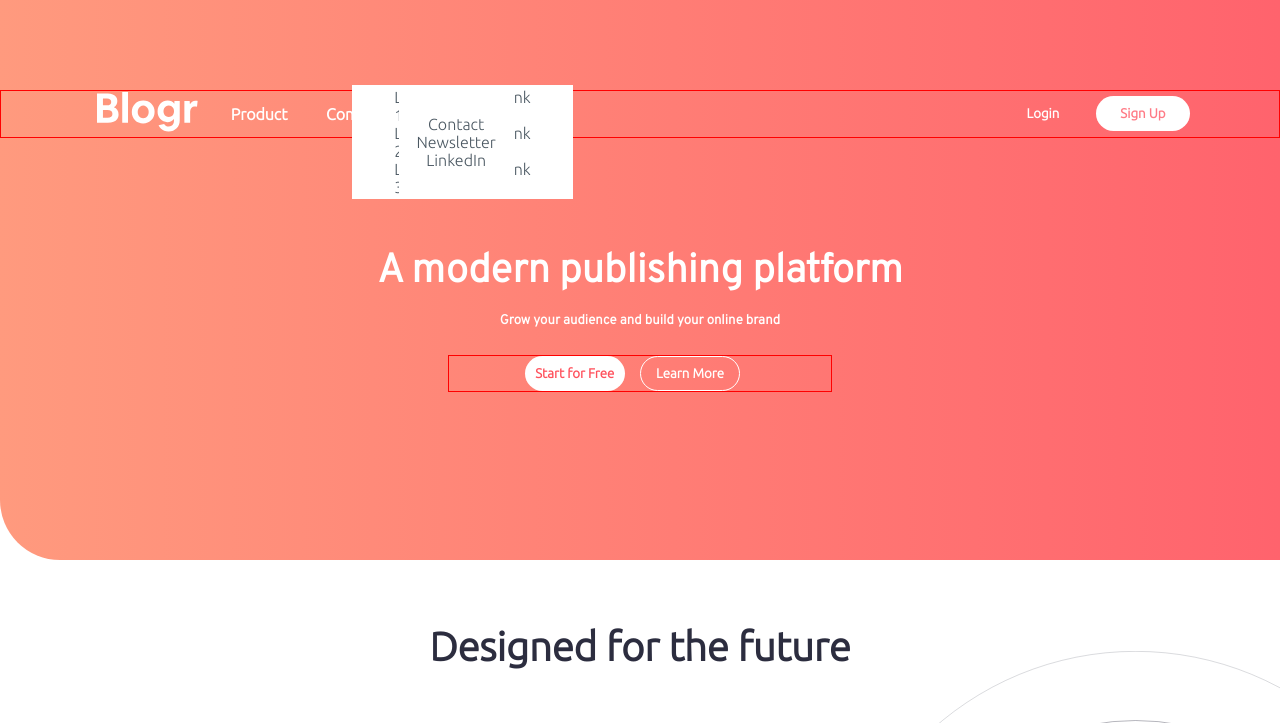
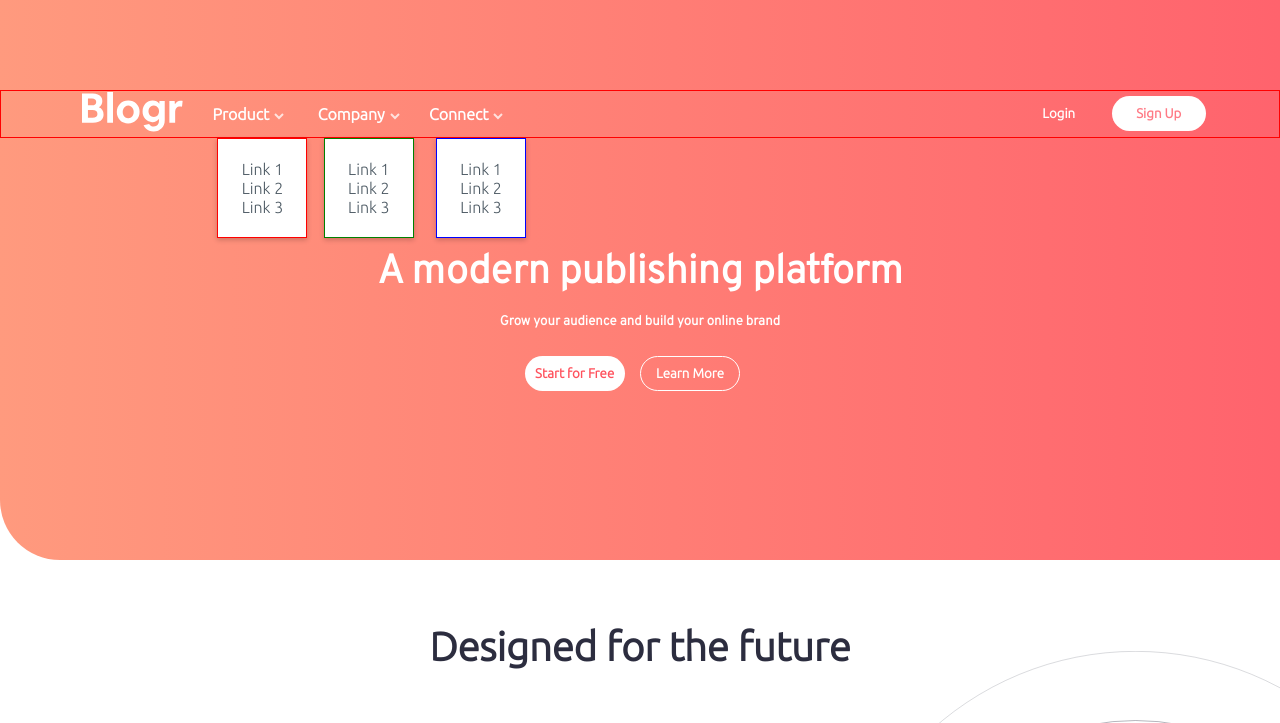
Before and after one commit to den-codes/blogr-landing-page, a plain HTML site: page index.html in a window 1280 px wide. Shown: the top 723 px of the page. Drawn offline with Linux system fonts and the light colour scheme.

Commit message:
fixed some things

```diff
--- a/index.html
+++ b/index.html
@@ -14,25 +14,31 @@
             <figure class="home__logo"><img src="/images/logo.svg" alt="logo"></figure>
             <div class="dropdown">
             <div class="dropdown__wrapper">
-                <button class="dropdown__btn">Product</button>
+                <button class="dropdown__btn">Product <i><img src="images/icon-arrow-light.svg"></i></button>
                 <div class="dropdown__content" id="#content">
-                  <a href="#">Link 1</a>
-                  <a href="#">Link 2</a>
-                  <a href="#">Link 3</a>
+                  <ul>
+                  <li><a href="#">Link 1</a></li>
+                  <li><a href="#">Link 2</a></li>
+                  <li><a href="#">Link 3</a></li>
+                  </ul>
               </div>
               <div class="dropdown__wrapper">
-                <button class="dropdown__btn">Company</button>
-                <div class="dropdown__content" id="#content2">
-                  <a href="#">Link 1</a>
-                  <a href="#">Link 2</a>
-                  <a href="#">Link 3</a>
+                <button class="dropdown__btn">Company <i><img src="images/icon-arrow-light.svg"></i></button>
+                <div class="dropdown__content2" id="#content2">
+                  <ul>
+                    <li><a href="#">Link 1</a></li>
+                    <li><a href="#">Link 2</a></li>
+                    <li><a href="#">Link 3</a></li>
+                  </ul>
                 </div>
               <div class="dropdown__wrapper">
-                <button class="dropdown__btn">Connect</button>
-                <div class="dropdown__content" id="#content3">
-                  <a href="#">Contact</a>
-                  <a href="#">Newsletter</a>
-                  <a href="#">LinkedIn</a>
+                <button class="dropdown__btn">Connect <i><img src="images/icon-arrow-light.svg"></i></button>
+                <div class="dropdown__content3" id="#content3">
+                  <ul>
+                    <li><a href="#">Link 1</a></li>
+                    <li><a href="#">Link 2</a></li>
+                    <li><a href="#">Link 3</a></li>
+                  </ul>
                 </div>
               </div>
               </div>
--- a/scss/_home.scss
+++ b/scss/_home.scss
@@ -32,6 +32,7 @@
     margin: 0 3% 0 3%;
     }
         &__btn{
+            @include flexCenter(row);
             @include defaultBtns;
             color: $white;
             padding: 14px;
@@ -41,19 +42,59 @@
             font-weight: map-get($font-weights, "extra-bold" );
             cursor:pointer;
         }
+        &__btn i{
+            margin-left: 7%;
+        }
         &__btn:hover{
             text-decoration: underline;
         }
             &__content{
                 @include flexCenter(column);
                 position: absolute;
-                width: 8%;
-                height: 30%;
-                padding: 10%;
+                width: 90px;
+                height: 100px;
                 background-color: $white;
-                margin-top: 10%;
-                margin-left: 30%;
+                margin-top: 25%;
+                margin-left: -55%;
                 margin-right: 30%;
+                box-shadow: 0 2px 5px 0 rgba(0, 0, 0, .2);
+                border: 1px solid red;
+            }
+            &__content2{
+                @include flexCenter(column);
+                position: absolute;
+                width: 90px;
+                height: 100px;
+                background-color: $white;
+                margin-top: 25%;
+                margin-left: 15%;
+                margin-right: 30%;
+                box-shadow: 0 2px 5px 0 rgba(0, 0, 0, .2);
+                border: 1px solid green;
+            }
+            &__content3{
+                @include flexCenter(column);
+                position: absolute;
+                width: 90px;
+                height: 100px;
+                background-color: $white;
+                margin-top: 25%;
+                margin-left: 35%;
+                margin-right: 30%;
+                box-shadow: 0 2px 5px 0 rgba(0, 0, 0, .2);
+                border: 1px solid blue;
+            }
+            &__content ul li {
+                color: $dark-gray;
+                list-style: none;
+            }
+            &__content2 ul li {
+                color: $dark-gray;
+                list-style: none;
+            }
+            &__content3 ul li {
+                color: $dark-gray;
+                list-style: none;
             }
 }
 .signin{
@@ -102,7 +143,6 @@ h1{
     @include flexCenter(row);
     margin-top: 2%;
     width: 30%;
-    border: 1px solid red;
         &__btn{
             @include defaultBtns;
             width: 100px;
--- a/scss/main.scss
+++ b/scss/main.scss
@@ -105,13 +105,13 @@ h2, p{
         font-weight: map-get($font-weights, "extra-bold" );
     }
 }
-ul{
+.footer ul{
     list-style: none;
     margin-left: -20%;
 }
-ul li{
+.footer ul li{
     margin-bottom: 10%;
 }
-ul li a{
+.footer ul li a{
     color: $white;
 }
```
Also changed, not shown: scss/main.css, 1 other file. Lines whose indentation alone changed are shown as unchanged.
